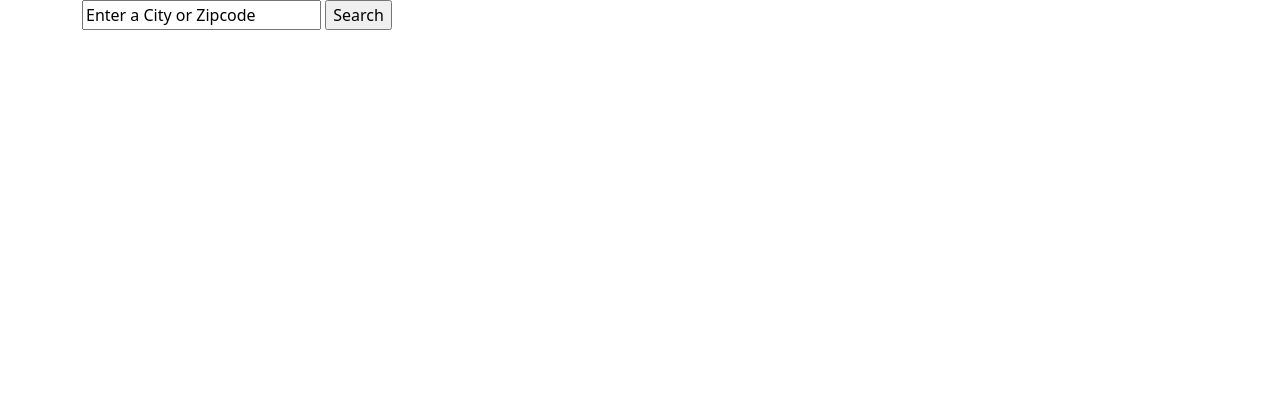
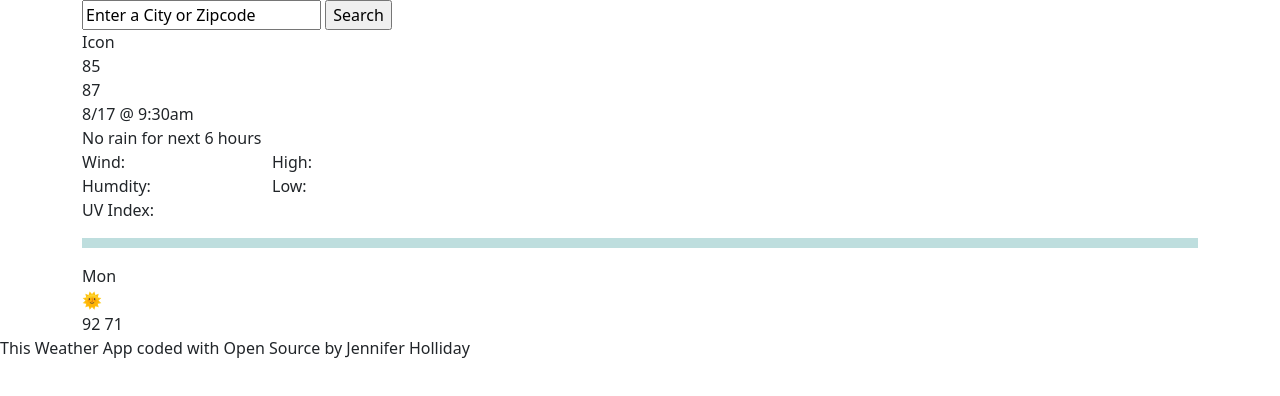
Before and after one commit to jennholl02/Simply-Weather-2.0, a plain HTML site: page index.html in a window 1280 px wide. Drawn offline with nearby package versions, Linux system fonts and the light colour scheme.

Commit message:
Completed Basic Skeleton with Layout

```diff
--- a/index.html
+++ b/index.html
@@ -19,23 +19,53 @@
       <div class="container">
         <div class="weather-app">
           <div class="row">
-            <div class="col-2-md">
             <form>
               <input
                 type="search"
                 value="Enter a City or Zipcode"
                 class="city-search-bar"
               />
-                <input
-                  type="button"
-                  value="Search"
-                  class="city-search-button"
-                />
+              <input type="button" value="Search" class="city-search-button" />
             </form>
+          </div>
+          <div class="current-forecast">
+            <div class="circle">
+              <div class="current-weather-icon">Icon</div>
+              <div class="temperature-circle">85</div>
+              <div class="real-feel-circle">87</div>
+              <div class="time-date-circle">8/17 @ 9:30am</div>
+            </div>
+          </div>
+          <div class="row">
+            <div class="precipitation-forecast">No rain for next 6 hours</div>
+          </div>
+          <div class="current-weather-conditions">
+            <div class="row">
+              <div class="col-2">
+                <div class="current-wind">Wind:</div>
+                <div class="current-humidity">Humdity:</div>
+                <div class="uv-index">UV Index:</div>
+              </div>
+              <div class="col-2">
+                <div class="current-high">High:</div>
+                <div class="current-low">Low:</div>
+              </div>
+            </div>
+          </div>
+          <hr />
+          <div class="future-forecast">
+            <div class="row">
+              <div class="col-4">
+                <div class="future-date">Mon</div>
+                <div class="future-weather-image">🌞</div>
+                <span class="future-high">92</span>
+                <span class="future-low">71</span>
               </div>
             </div>
           </div>
         </div>
+      </div>
+      <p>This Weather App coded with Open Source by Jennifer Holliday</p>
     </main>
     <script src="src/index.js"></script>
   </body>
--- a/src/style.css
+++ b/src/style.css
@@ -0,0 +1,5 @@
+hr {
+  border: 0;
+  border-top: 10px solid teal;
+  background-color: teal;
+}
```
Lines whose indentation alone changed are shown as unchanged.
